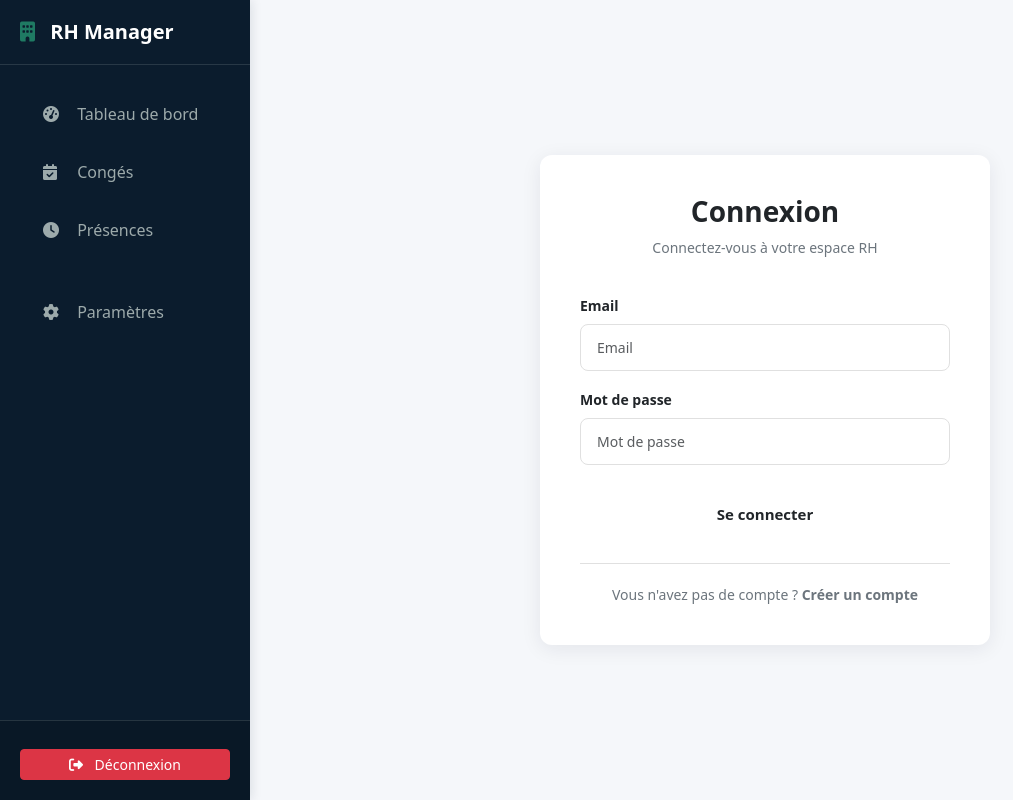
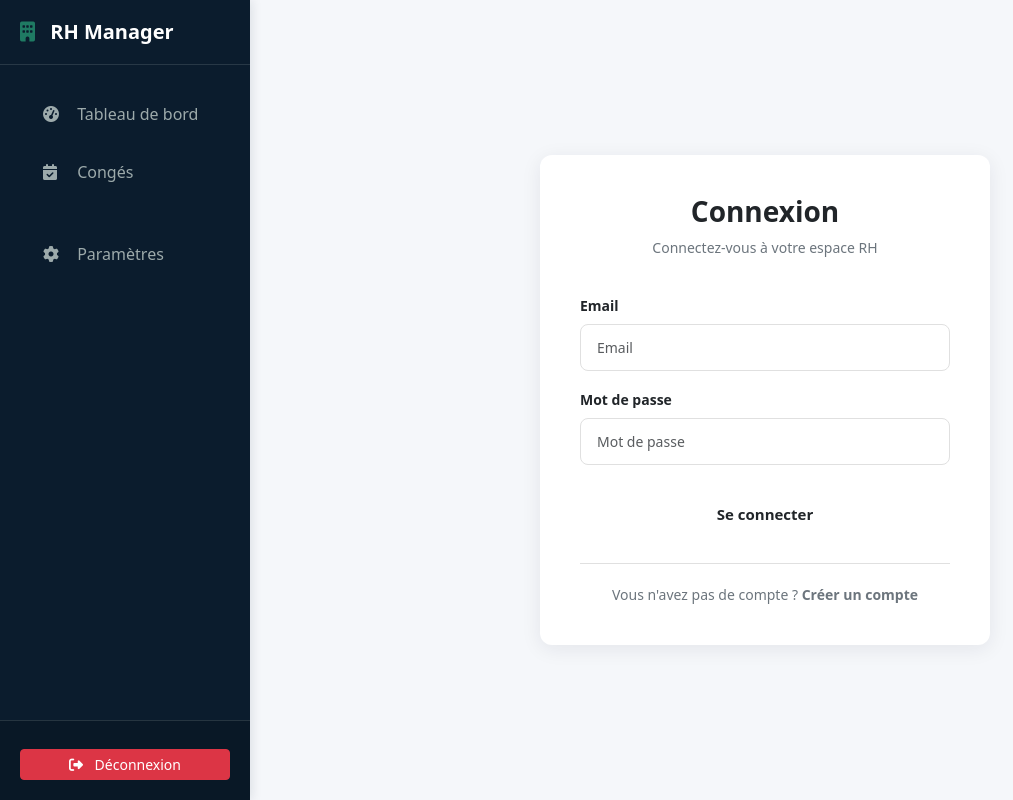
Before and after one commit to marie-Goretti/RH_PROJECT, a Django app: page /login/ in a window 1280 px wide. Shown: the whole page, without its empty margins (0-1013 px from the left). Run offline with Django 5.2, Linux system fonts and the light colour scheme.

Commit message:
modif sidebare

```diff
--- a/personnel/templates/personnel/base.html
+++ b/personnel/templates/personnel/base.html
@@ -392,13 +392,6 @@
                 {% endif %}
             </li>
 
-            <li class="nav-item">
-                <a class="nav-link {% if 'presence' in request.resolver_match.url_name %}active{% endif %}"
-                   href="#">
-                    <i class="fas fa-clock"></i> Présences
-                </a>
-            </li>
-
             {% if user.employe.role == 'admin_rh' %}
             <li class="nav-item">
                 <a class="nav-link {% if 'departement' in request.resolver_match.url_name %}active{% endif %}"
```
